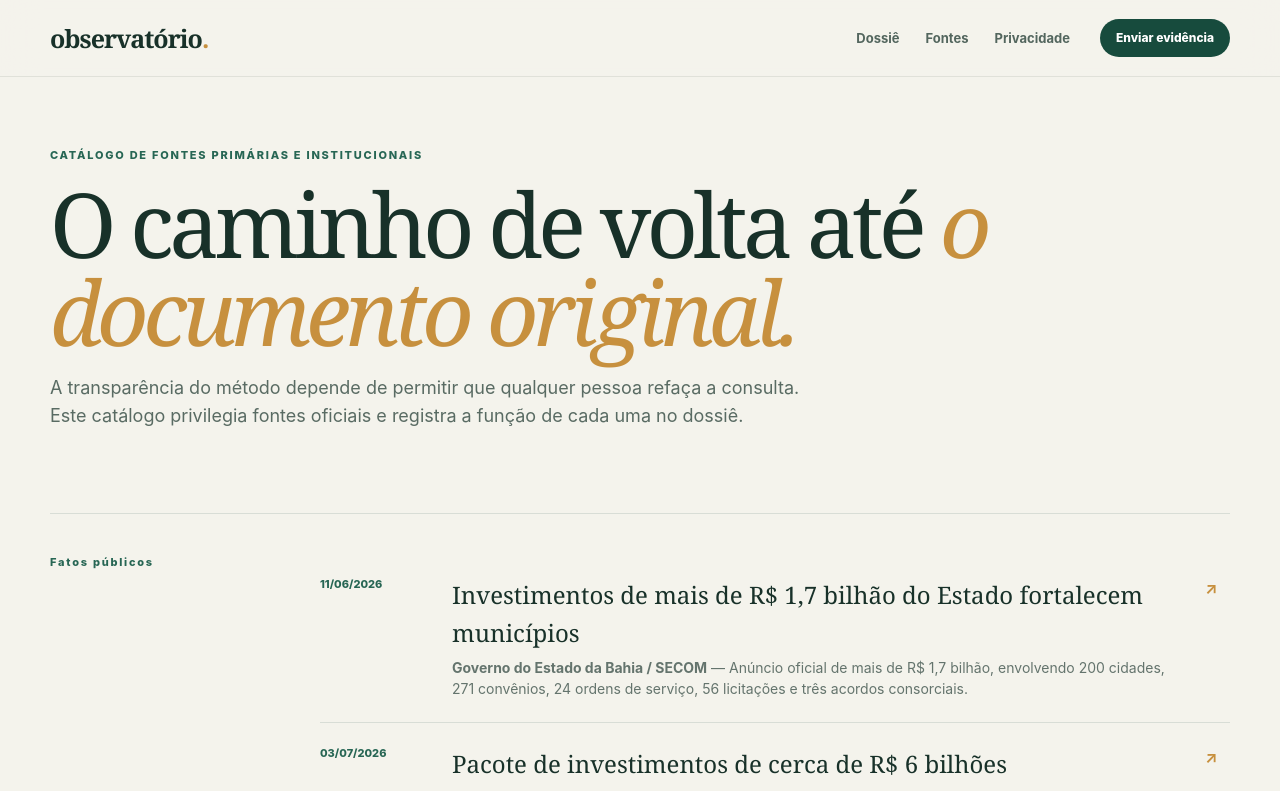
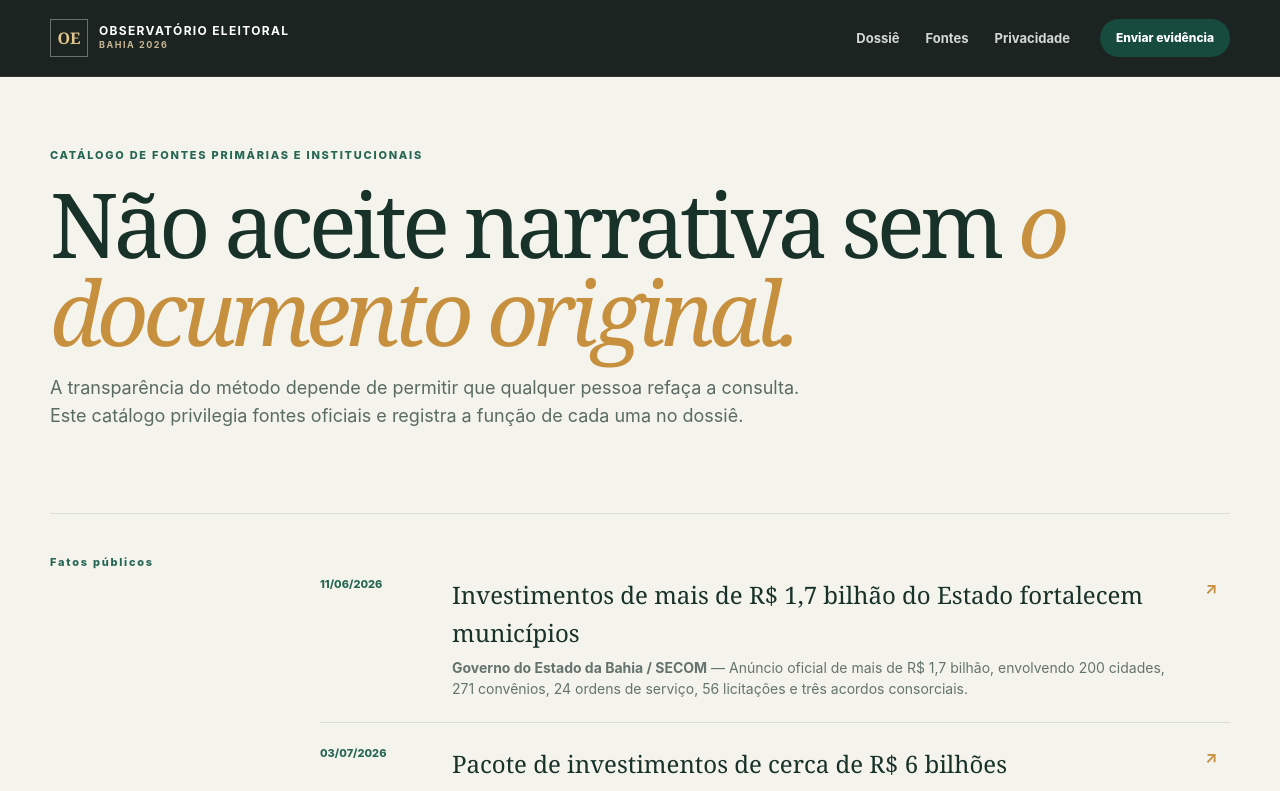
Before and after one commit to davidazevedo/observatorio-eleitoral-ba-2026, a Next.js app: page /fontes in a window 1280 px wide. Shown: the top 791 px of the page. Built offline with nearby package versions, Linux system fonts and the light colour scheme.

Commit message:
style: align internal pages with civic political identity

```diff
--- a/app/fontes/page.tsx
+++ b/app/fontes/page.tsx
@@ -7,11 +7,11 @@ const labels = { 'fato-publico': 'Fatos públicos', eleitoral: 'Legislação e J
 
 export default function SourcesPage() {
   return <main>
-    <header className="site-header"><div className="container header-inner"><Link className="brand" href="/">observatório<span>.</span></Link><nav className="nav"><Link href="/dossie">Dossiê</Link><Link href="/fontes">Fontes</Link><Link href="/privacidade">Privacidade</Link></nav><Link className="button compact" href="/enviar">Enviar evidência</Link></div></header>
-    <section className="container form-hero"><p className="eyebrow">CATÁLOGO DE FONTES PRIMÁRIAS E INSTITUCIONAIS</p><h1>O caminho de volta até <em>o documento original.</em></h1><p className="lead">A transparência do método depende de permitir que qualquer pessoa refaça a consulta. Este catálogo privilegia fontes oficiais e registra a função de cada uma no dossiê.</p></section>
+    <header className="site-header political-header"><div className="container header-inner"><Link className="brand political-brand" href="/"><span className="brand-mark">OE</span><span className="brand-copy">Observatório Eleitoral<br/><small>Bahia 2026</small></span></Link><nav className="nav"><Link href="/dossie">Dossiê</Link><Link href="/fontes">Fontes</Link><Link href="/privacidade">Privacidade</Link></nav><Link className="button compact" href="/enviar">Enviar evidência</Link></div></header>
+    <section className="container form-hero"><p className="eyebrow">CATÁLOGO DE FONTES PRIMÁRIAS E INSTITUCIONAIS</p><h1>Não aceite narrativa sem <em>o documento original.</em></h1><p className="lead">A transparência do método depende de permitir que qualquer pessoa refaça a consulta. Este catálogo privilegia fontes oficiais e registra a função de cada uma no dossiê.</p></section>
     <section className="container section sources-list">
       {Object.entries(labels).map(([group,label]) => <div className="source-group" key={group}><div><p className="eyebrow">{label}</p></div><div>{sourceCatalog.filter(s=>s.group===group).map(s=><a className="source-row" href={s.href} target="_blank" rel="noreferrer" key={s.id}><span>{s.date}</span><div><h2>{s.title}</h2><p><b>{s.organization}</b> — {s.summary}</p></div><strong>↗</strong></a>)}</div></div>)}
     </section>
-    <footer><div className="container footer-inner"><div><strong>Regra editorial</strong><p>Quando possível, fatos do dossiê devem apontar para fonte primária oficial.</p></div><Link href="/dossie">Voltar ao dossiê →</Link></div></footer>
+    <footer className="political-footer"><div className="container footer-top"><div><strong>Regra editorial</strong><p>Quando possível, fatos do dossiê devem apontar para fonte primária oficial.</p></div><div className="footer-signature"><span>Idealização e coordenação</span><strong>David Pereira de Azevedo</strong></div><Link href="/dossie">Voltar ao dossiê →</Link></div></footer>
   </main>;
 }
```
